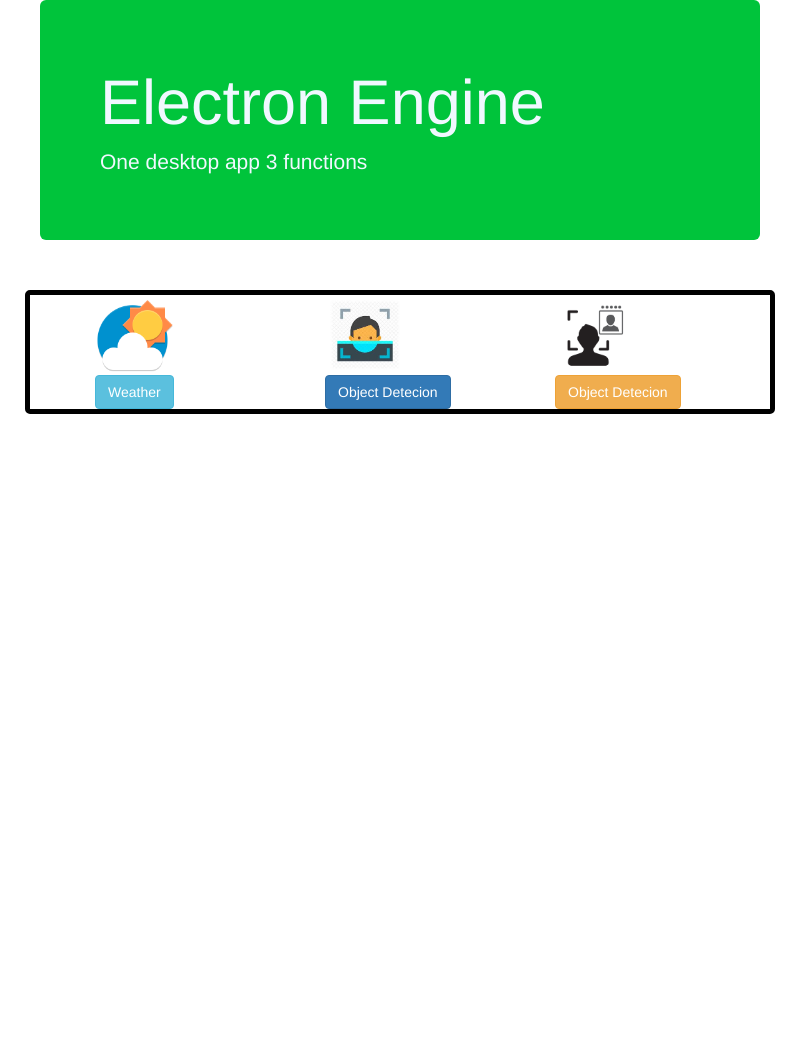
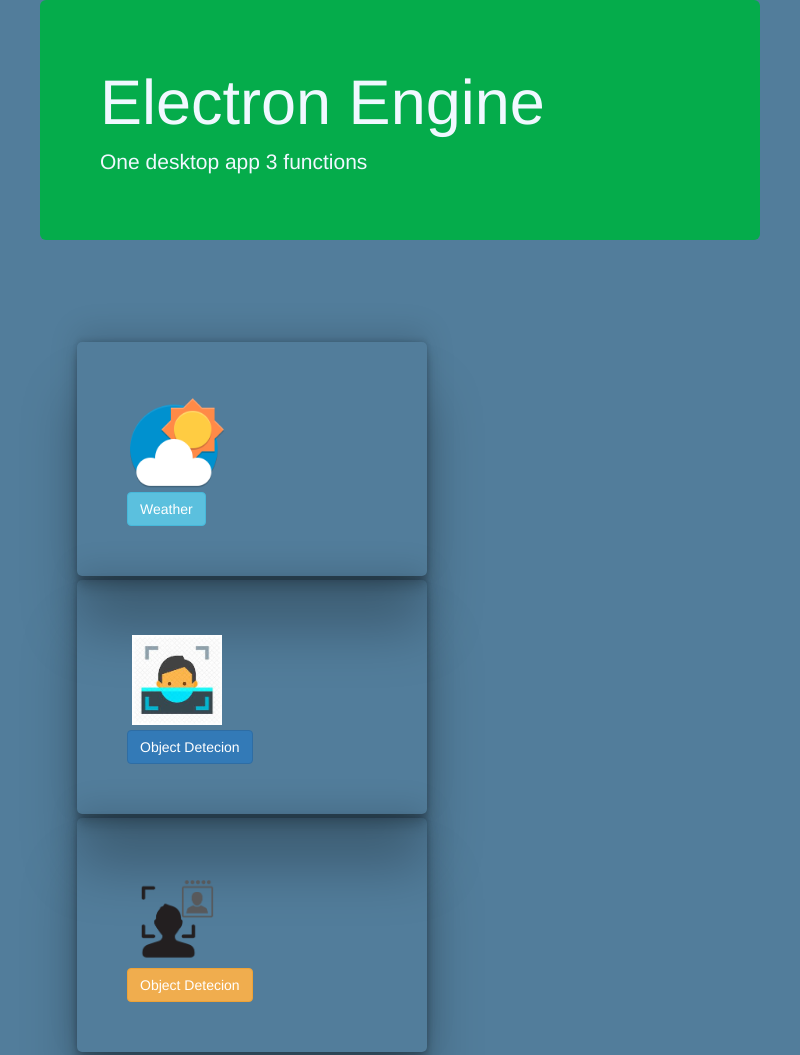
Before and after one commit to shahzoor123/Electro, an Electron app: page gui/gui.html in a window 800 px wide. Shown: the top 1055 px of the page. Before the commit the page ends 800 px from the top, so only its background shows below. Drawn offline with nearby package versions, Linux system fonts and the light colour scheme.

Commit message:
frontend updated v2

```diff
--- a/gui/gui.html
+++ b/gui/gui.html
@@ -2,26 +2,26 @@
   <link rel="stylesheet" href="https://maxcdn.bootstrapcdn.com/bootstrap/3.3.7/css/bootstrap.min.css">
 </head>
 
-<body>
+<body style="background-color: rgb(82, 125, 155) ;">
   <div class="container">
-    <div class="jumbotron" style="background-color: rgb(0, 196, 59); color: aliceblue;" >
+    <div class="jumbotron" style="background-color: rgb(5, 172, 75); color: aliceblue;" >
       <h1>Electron Engine</h1>
       <p>One desktop app 3 functions</p>
 
     </div>
     <br>
-    <div class="row" style="border:5px solid black ; justify-content: center; padding-left: 50px; border-radius:5px ;">
-    <div class="col-xs-4">
+    <div class="row" style=" padding: 50px;">
+    <div class="col-xs-4" style=" margin:2px; width: 350px; border-radius: 5px; padding: 50px; box-shadow: rgba(0, 0, 0, 0.25) 0px 54px 55px, rgba(0, 0, 0, 0.12) 0px -12px 30px, rgba(0, 0, 0, 0.12) 0px 4px 6px, rgba(0, 0, 0, 0.17) 0px 12px 13px, rgba(0, 0, 0, 0.09) 0px -3px 5px;"">
       <img style="width:40%" src="images/weather-icon.png"/>
       <br>
       <button class="btn btn-info"><a style="color:white" href="weather.html">Weather</a></button>
     </div>
-    <div class="col-xs-4">
+    <div class="col-xs-4" style=" margin: 2px; width: 350px;  border-radius: 5px; padding: 50px; box-shadow: rgba(0, 0, 0, 0.25) 0px 54px 55px, rgba(0, 0, 0, 0.12) 0px -12px 30px, rgba(0, 0, 0, 0.12) 0px 4px 6px, rgba(0, 0, 0, 0.17) 0px 12px 13px, rgba(0, 0, 0, 0.09) 0px -3px 5px;">
         <img style="width:40%;padding:5px" src="images/face.jpeg"/>
         <br>
       <button class="btn btn-primary"><a style="color:white;" href="http://127.0.0.1:5000/detect">Object Detecion</a></button>
     </div>
-    <div class="col-xs-4">
+    <div class="col-xs-4" style="  margin: 2px; width: 350px;  border-radius: 5px;  padding: 50px; box-shadow: rgba(0, 0, 0, 0.25) 0px 54px 55px, rgba(0, 0, 0, 0.12) 0px -12px 30px, rgba(0, 0, 0, 0.12) 0px 4px 6px, rgba(0, 0, 0, 0.17) 0px 12px 13px, rgba(0, 0, 0, 0.09) 0px -3px 5px;"">
       <img style="width:40%;padding:5px" src="images/recognition.png"/>
       <br>
     <button class="btn btn-warning"><a style="color:white;" href="http://127.0.0.1:5000/detect">Object Detecion</a></button>
```
